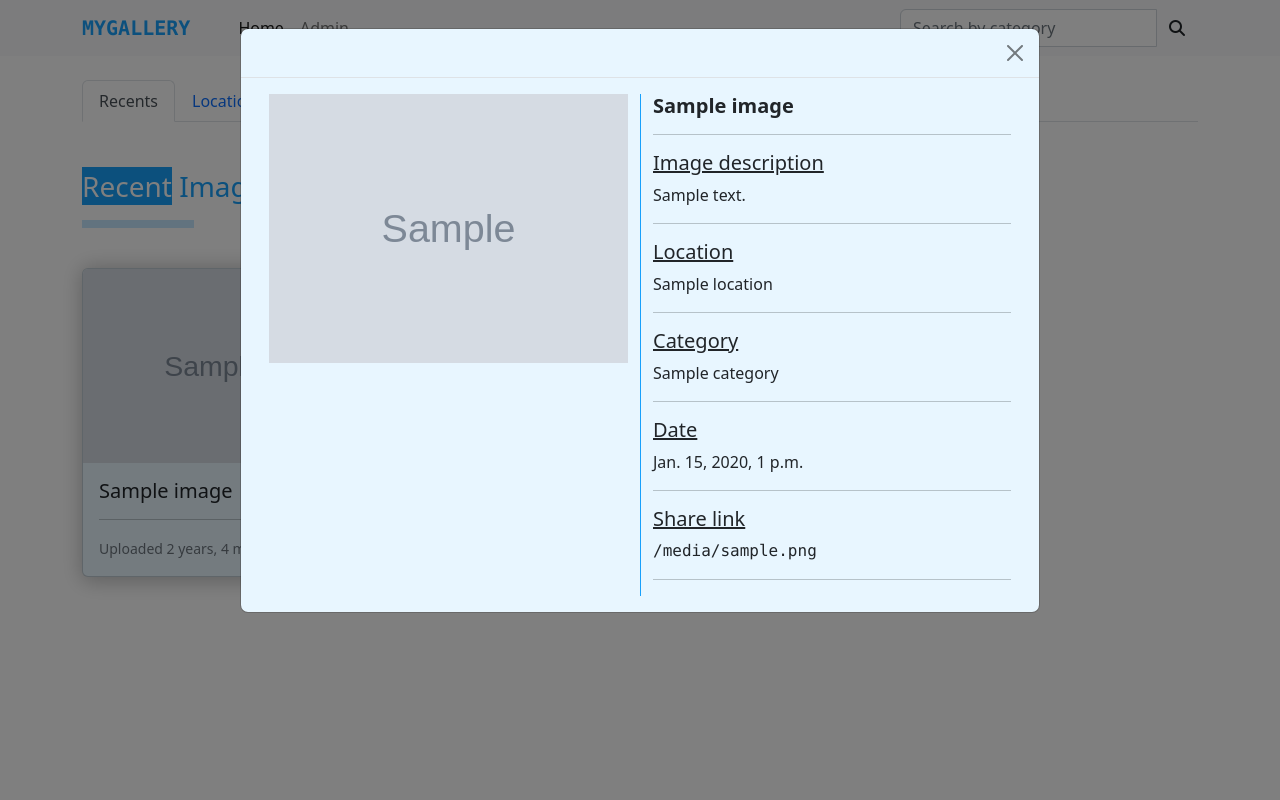
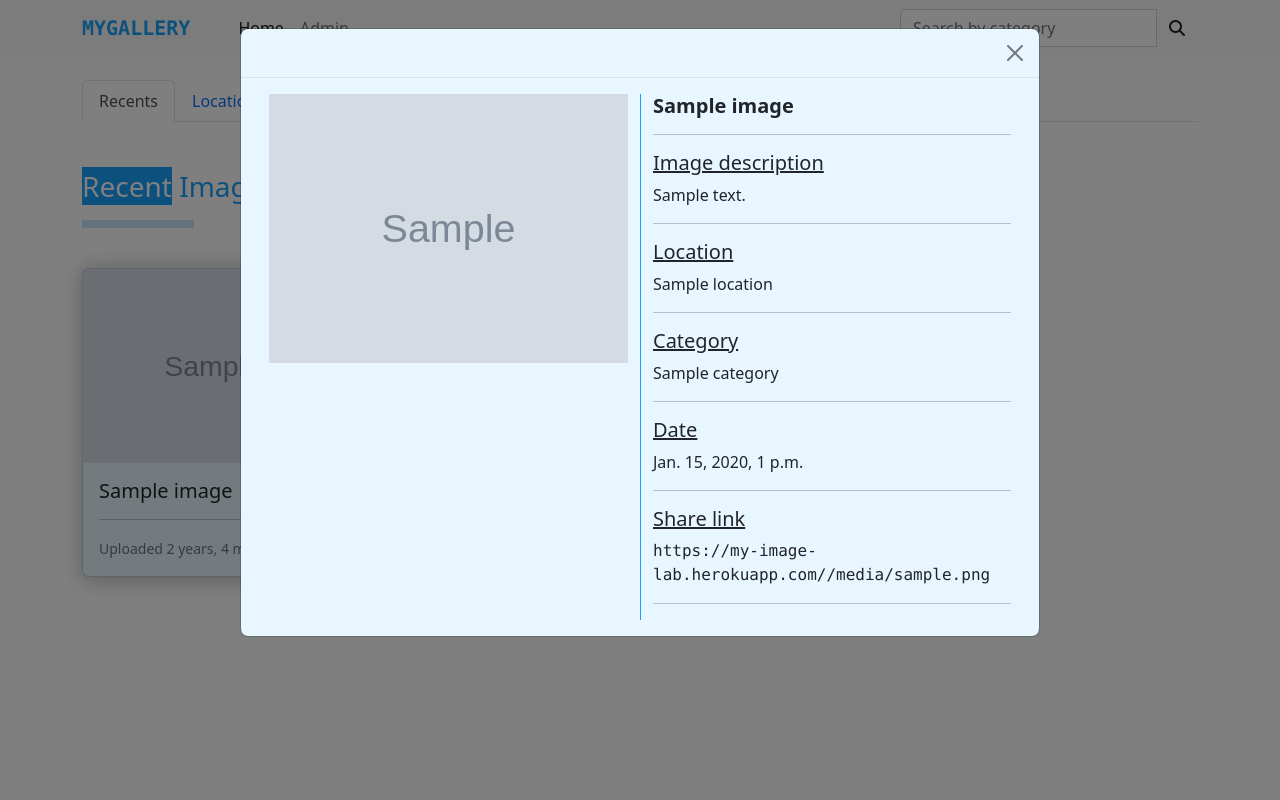
Before and after one commit to charles-okunzo/my-gallery, a Django app: page / in a window 1280 px wide, after a click that opens the changed part. Run offline with Django 3.2, Linux system fonts and the light colour scheme; tables that the repository leaves empty hold one stand-in row (values such as "Sample post"); grey boxes marked "Sample" are stand-in pictures; some libraries are stand-ins or nearby versions.

Commit message:
fix --modify template

```diff
--- a/images/templates/index.html
+++ b/images/templates/index.html
@@ -54,7 +54,7 @@
                         <h5 class="text-decoration-underline">Date</h5>
                         <p>{{item.created_at}}</p><hr>
                         <h5 class="text-decoration-underline">Share link</h5>
-                        <p class="font-monospace">{{item.image_path.url}}</p><hr>
+                        <p class="font-monospace">https://my-image-lab.herokuapp.com/{{item.image_path.url}}</p><hr>
                       </div>
                     </div>
                   </div>
@@ -105,7 +105,7 @@
                         <h5 class="text-decoration-underline">Date</h5>
                         <p>{{item.created_at}}</p><hr>
                         <h5 class="text-decoration-underline">Share link</h5>
-                        <p class="font-monospace">{{item.image_path.url}}</p><hr>
+                        <p class="font-monospace">https://my-image-lab.herokuapp.com/{{item.image_path.url}}</p><hr>
                       </div>
                     </div>
                   </div>
@@ -156,7 +156,7 @@
                         <h5 class="text-decoration-underline">Date</h5>
                         <p>{{item.created_at}}</p><hr>
                         <h5 class="text-decoration-underline">Share link</h5>
-                        <p class="font-monospace">{{item.image_path.url}}</p><hr>
+                        <p class="font-monospace">https://my-image-lab.herokuapp.com/{{item.image_path.url}}</p><hr>
                       </div>
                     </div>
                   </div>
```
